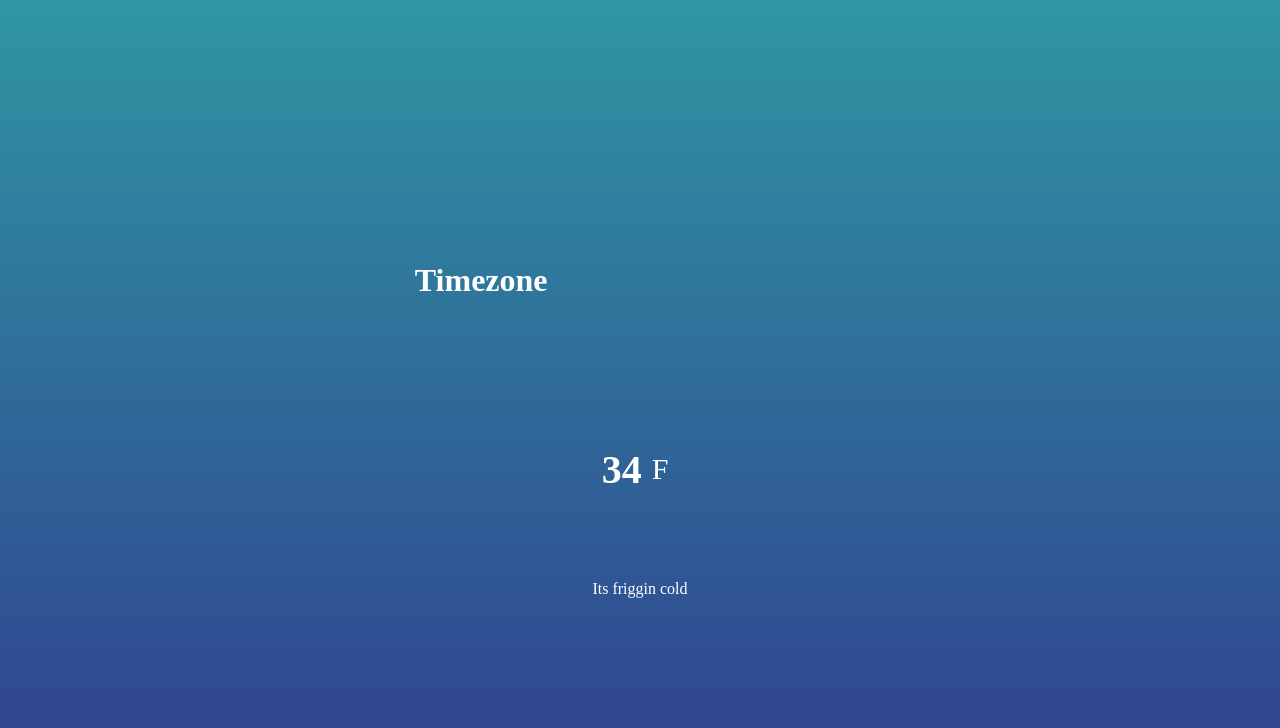
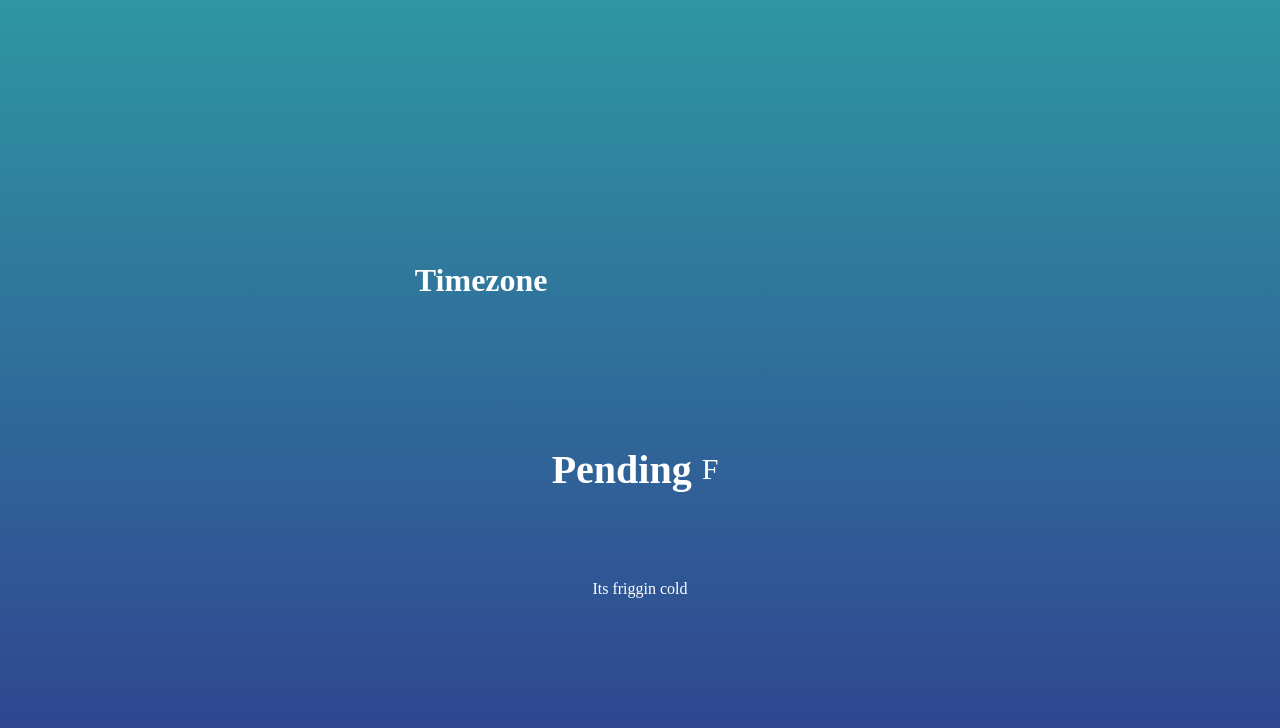
Before and after one commit to JeremyWambugu/Weather-app, a website: page index.html in a window 1280 px wide. Drawn offline with Linux system fonts and the light colour scheme.

Commit message:
minimal changes to initial set temperature from 34 degrees to pending

```diff
--- a/index.html
+++ b/index.html
@@ -14,7 +14,7 @@
     </div>
     <div class="temperature">
       <div class="degree-section">
-        <h2 class="temperature-degree">34</h2>
+        <h2 class="temperature-degree">Pending</h2>
         <span>F</span>
       </div>
       <div class="temperature-description">Its friggin cold</div>
```
